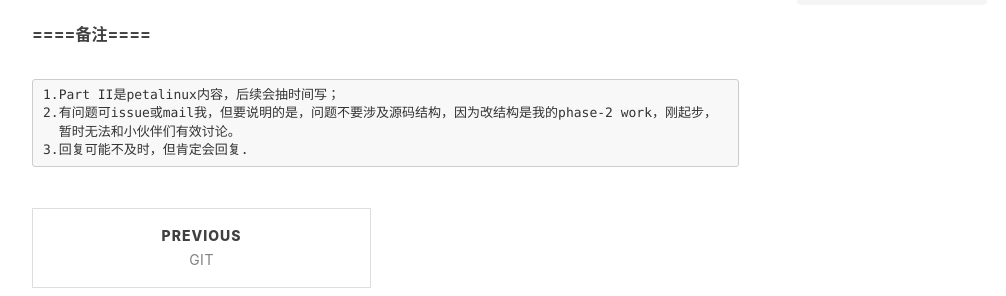
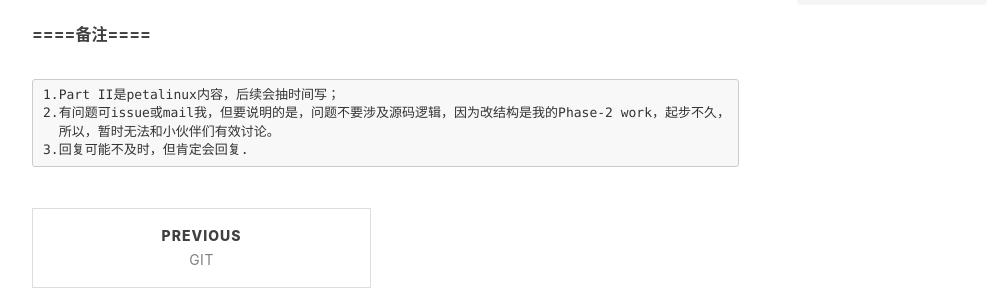
Before and after one commit to VVViy/VVViy.github.io, a Jekyll site: the page built from _posts/2018-09-12-nv_small-FPGA-Mapping-Workflow.md, in a window 1280 px wide and 900 px high, scrolled down 7737 px. Shown: the part 264-560 px from the top of the window, without its empty margins (233-1239 px from the left). Built offline with Jekyll 4.4.1, drawn with Linux system fonts in a browser that asks for light colours; nearby versions of some CDN libraries; comment, search, counter and statistics services are not loaded.

Commit message:
Update 2018-09-12-nv_small-FPGA-Mapping-Workflow.md

```diff
--- a/_posts/2018-09-12-nv_small-FPGA-Mapping-Workflow.md
+++ b/_posts/2018-09-12-nv_small-FPGA-Mapping-Workflow.md
@@ -218,6 +218,6 @@ Vivado+SDK/VIP/HW manager, 请自行选择，我没做 :sweat_smile:.
 **====备注====**
 
 	1.Part II是petalinux内容，后续会抽时间写；
-	2.有问题可issue或mail我，但要说明的是，问题不要涉及源码结构，因为改结构是我的phase-2 work，刚起步，
-	  暂时无法和小伙伴们有效讨论。
+	2.有问题可issue或mail我，但要说明的是，问题不要涉及源码逻辑，因为改结构是我的Phase-2 work，起步不久，
+	  所以，暂时无法和小伙伴们有效讨论。
 	3.回复可能不及时，但肯定会回复.
```
